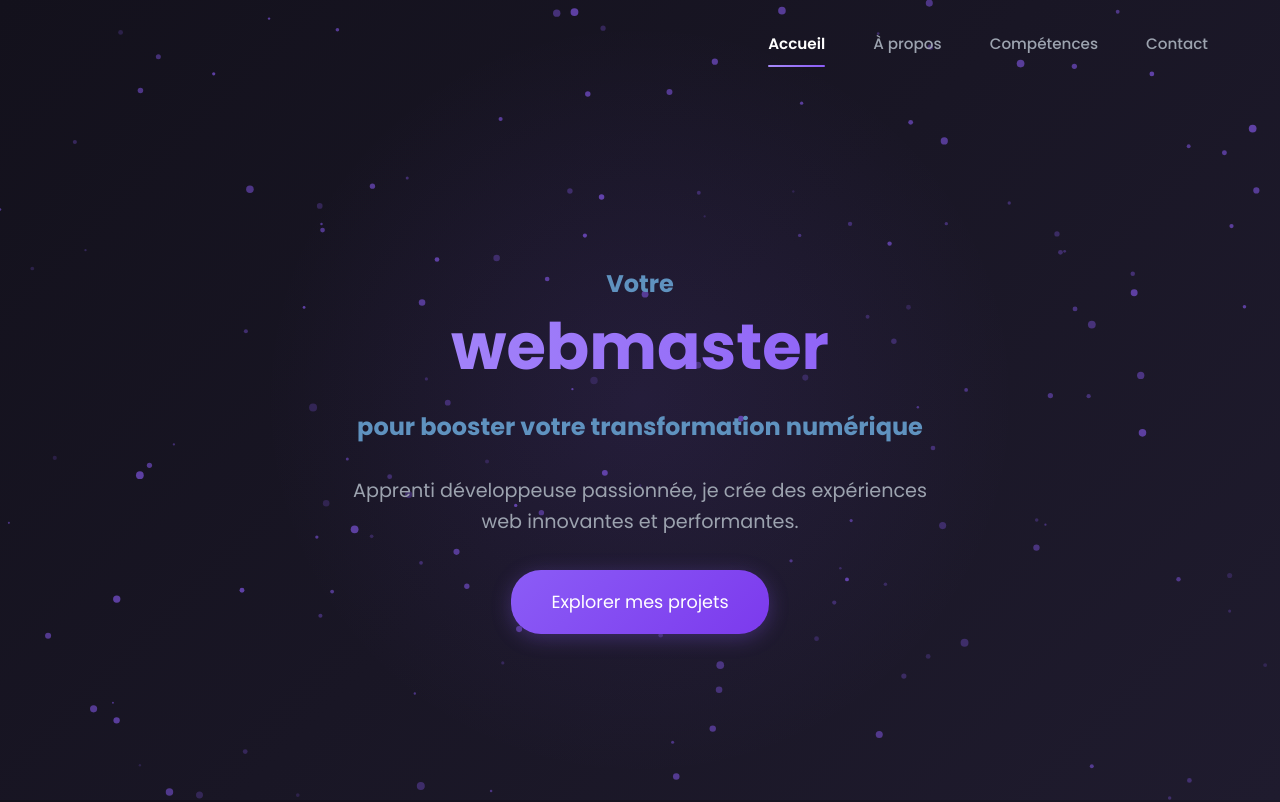
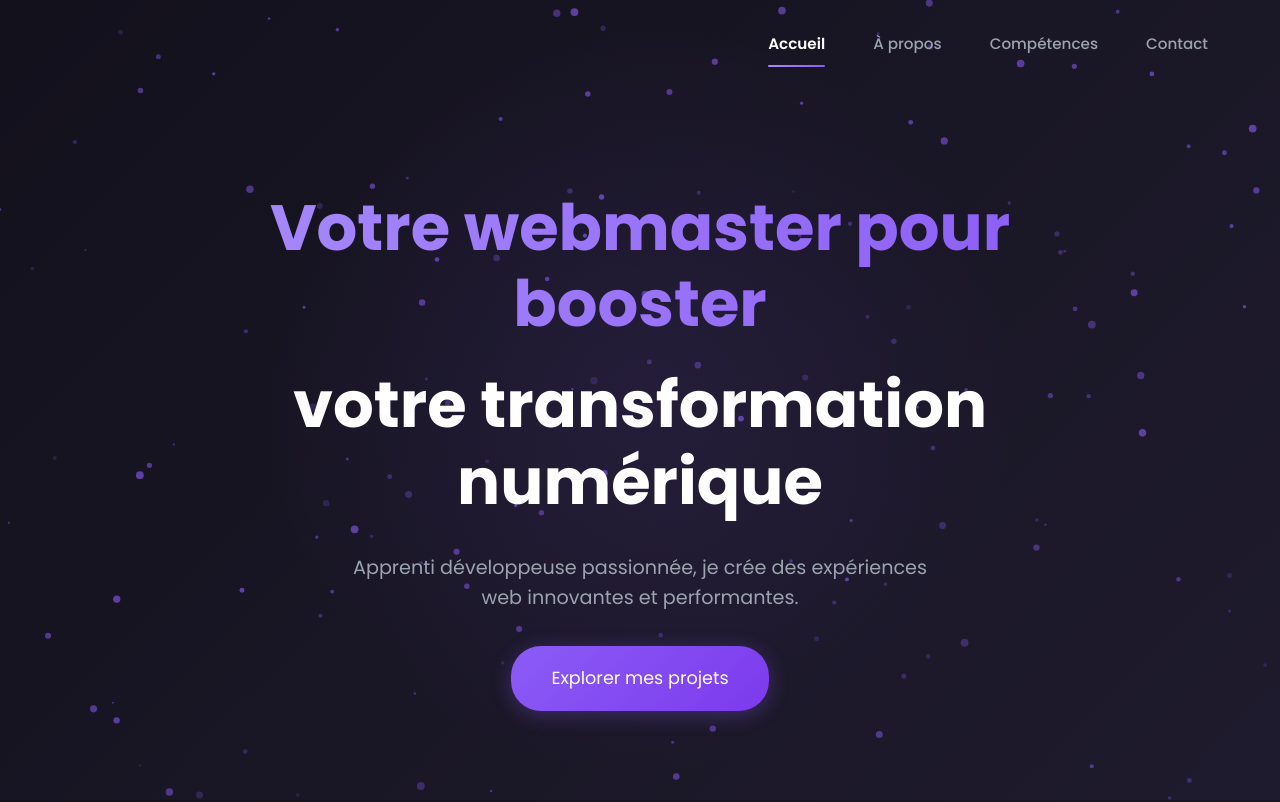
Before and after one commit to sarahammour07/Portfolio, a plain HTML site: page index.html in a window 1280 px wide. Shown: the top 802 px of the page. Drawn offline with Linux system fonts and the light colour scheme; animation ran at ten frames a second; a script that the page names is missing; files whose address does not match are found by name; a web font is replaced by a local one.

Commit message:
Update index.html

```diff
--- a/index.html
+++ b/index.html
@@ -39,7 +39,8 @@ document.addEventListener('DOMContentLoaded', () => {
         <!-- Contenu Hero -->
         <div class="hero-content">
             <h1 class="accueil">
-                Votre <span class="highlight">webmaster</span> pour booster votre transformation numérique
+            <span class="highlight">Votre webmaster pour booster</span>
+            <span class="highlight-accent">votre transformation numérique</span>
             </h1>
             <p class="hero-description">Apprenti développeuse passionnée, je crée des expériences web innovantes et performantes.</p>
             <a href="#projects" class="cta-button">Explorer mes projets</a>
```
